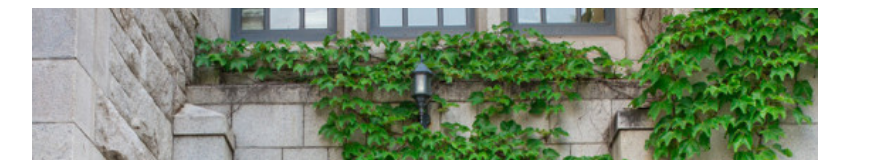
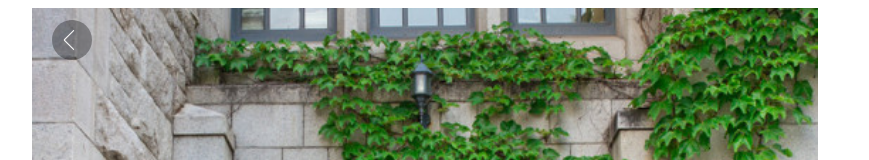
Before and after one commit to photo-ground/FE, a Next.js app: page /photographer/1 in a window 1280 px wide. Shown: the top 160 px of the page, without its empty margins (215-1084 px from the left). Built offline with nearby package versions, Linux system fonts and the light colour scheme.

Commit message:
💄 ui: 뒤로 가기 버튼 추가

```diff
--- /dev/null
+++ b/src/app/photographer/[id]/_components/BackButton.tsx
@@ -0,0 +1,37 @@
+'use client';
+
+import styled from 'styled-components';
+import LeftChevronLargeIcon from '@/assets/LeftChevronLargeIcon';
+import { useRouter } from 'next/navigation';
+
+const Container = styled.button`
+  position: absolute;
+  top: 0.75rem;
+  left: 1.25rem;
+
+  display: flex;
+  align-items: center;
+  justify-content: center;
+
+  width: 2.5rem;
+  height: 2.5rem;
+  background: #0e0e0e59;
+
+  border: none;
+  outline: none;
+  border-radius: 100%;
+`;
+
+export default function BackButton() {
+  const router = useRouter();
+
+  const goBack = () => {
+    router.back();
+  };
+
+  return (
+    <Container onClick={goBack}>
+      <LeftChevronLargeIcon />
+    </Container>
+  );
+}
--- a/src/app/photographer/[id]/_components/PhotographerProfile.tsx
+++ b/src/app/photographer/[id]/_components/PhotographerProfile.tsx
@@ -3,6 +3,7 @@ import PeopleIcon from '@/assets/PeopleIcon';
 import Chip from '@/components/atoms/Chip';
 import SmallButton from '@/components/atoms/SmallButton';
 import Text from '@/components/atoms/Text';
+import BackButton from './BackButton';
 
 const ThumbnailWrapper = styled.div`
   position: relative;
@@ -84,7 +85,11 @@ export default function PhotographerProfile() {
   return (
     <ThumbnailWrapper>
       <Thumbnail src="/images/ewha.jpg" alt="thumbnail" />
+
+      <BackButton />
+
       <Overlay />
+
       <InfoArea>
         <Header>
           <Text variant="header1">조은호</Text>
--- /dev/null
+++ b/src/assets/LeftChevronLargeIcon.tsx
@@ -0,0 +1,18 @@
+export default function LeftChevronLargeIcon() {
+  return (
+    <svg
+      width="28"
+      height="28"
+      viewBox="0 0 28 28"
+      fill="none"
+      xmlns="http://www.w3.org/2000/svg"
+    >
+      <path
+        fillRule="evenodd"
+        clipRule="evenodd"
+        d="M15.9889 4.16579C16.21 4.38684 16.21 4.74524 15.9889 4.96629L6.9552 14L15.9889 23.0337C16.21 23.2548 16.21 23.6132 15.9889 23.8342C15.7679 24.0553 15.4095 24.0553 15.1884 23.8342L6.02129 14.6671C5.65287 14.2987 5.65287 13.7013 6.02129 13.3329L15.1884 4.16579C15.4095 3.94474 15.7679 3.94474 15.9889 4.16579Z"
+        fill="#F5F5F5"
+      />
+    </svg>
+  );
+}
```
